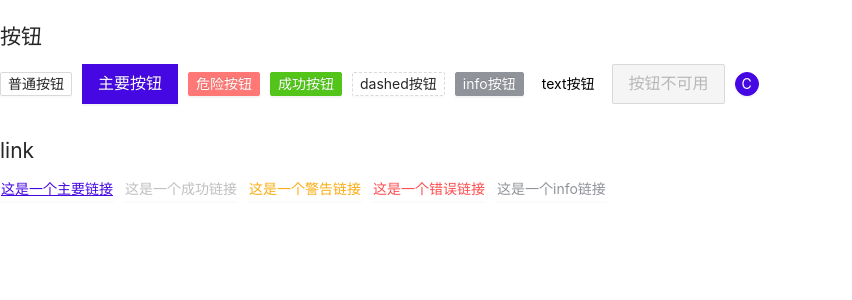
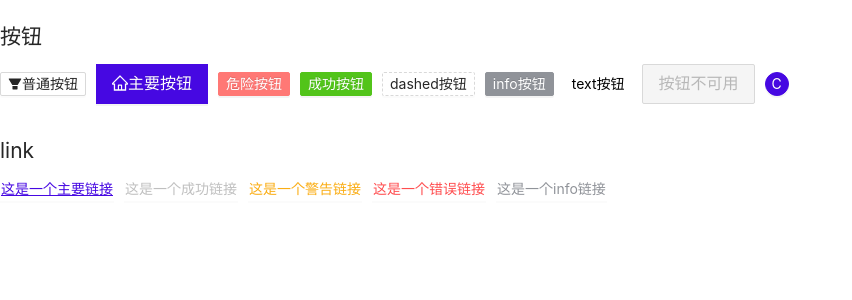
Before and after one commit to inagora/wd-view, a Vue app: page / in a window 1280 px wide. Shown: the top 300 px of the page, without its empty margins (0-852 px from the left). Built offline with nearby package versions, Linux system fonts and the light colour scheme.

Commit message:
add icons

```diff
--- a/demo/main.ts
+++ b/demo/main.ts
@@ -2,7 +2,6 @@ import {createApp} from 'vue';
 import App from './pages/App.vue';
 import WdLink from '../src/components/link';
 import WdButton from '../src/components/button';
-
 const app = createApp(App);
 app.use(WdLink);
 app.use(WdButton);
--- a/demo/pages/App.vue
+++ b/demo/pages/App.vue
@@ -16,11 +16,13 @@
         <button @click="doShowToastClickHandler">show toast</button> -->
         <fieldset>
             <legend>按钮</legend>
-            <wd-button >普通按钮</wd-button>
+            <wd-button
+                icon="filter-filled">普通按钮</wd-button>
             <wd-button
                 size="large"
                 type="primary"
                 round-shape="none"
+                icon="home-outlined"
                 @click="clickHandler">主要按钮</wd-button>
             <wd-button
                 size="small"
--- a/package.json
+++ b/package.json
@@ -34,6 +34,7 @@
     "webpack-dev-server": "^3.11.2"
   },
   "dependencies": {
+    "@ant-design/icons-vue": "^6.0.1",
     "@babel/runtime": "^7.12.18",
     "vue": "^3.0.5"
   }
--- a/src/components/button/button.vue
+++ b/src/components/button/button.vue
@@ -13,7 +13,10 @@
         :type="nativeType"
         :disabled="disabled"
         @click="handleClick"
-        ><slot></slot></button>
+        >
+            <component :is="icon" />
+            <slot></slot>
+        </button>
 </template>
 
 <script lang="ts">
@@ -22,6 +25,8 @@ type ButtonTypes = PropType<'primary' | 'success' | 'warning' | 'danger' | 'info
 type ButtonSizes = PropType<'small' | 'large'>;
 type ButtonRoundShape = PropType<'none' | 'small' | 'large' | 'circle'>;
 type ButtonNativeType = PropType<'button' | 'submit' | 'reset'>;
+import * as IconList from '@ant-design/icons-vue';
+// import {FilterFilled} from '@ant-design/icons-vue';
 export default defineComponent({
     name: 'wd-button',
     props: {
@@ -42,11 +47,14 @@ export default defineComponent({
             default: 'small'
         },
         icon: {
-            type: Boolean,
+            type: String,
             default: ''
         },
         disabled: Boolean,
         loading: Boolean
+    },
+    components: {
+        ...IconList
     },
     emits: ['click'],
     setup(props, context) {
```
Also changed, not shown: 1 other file (tests, documents, lock files or other folders).
